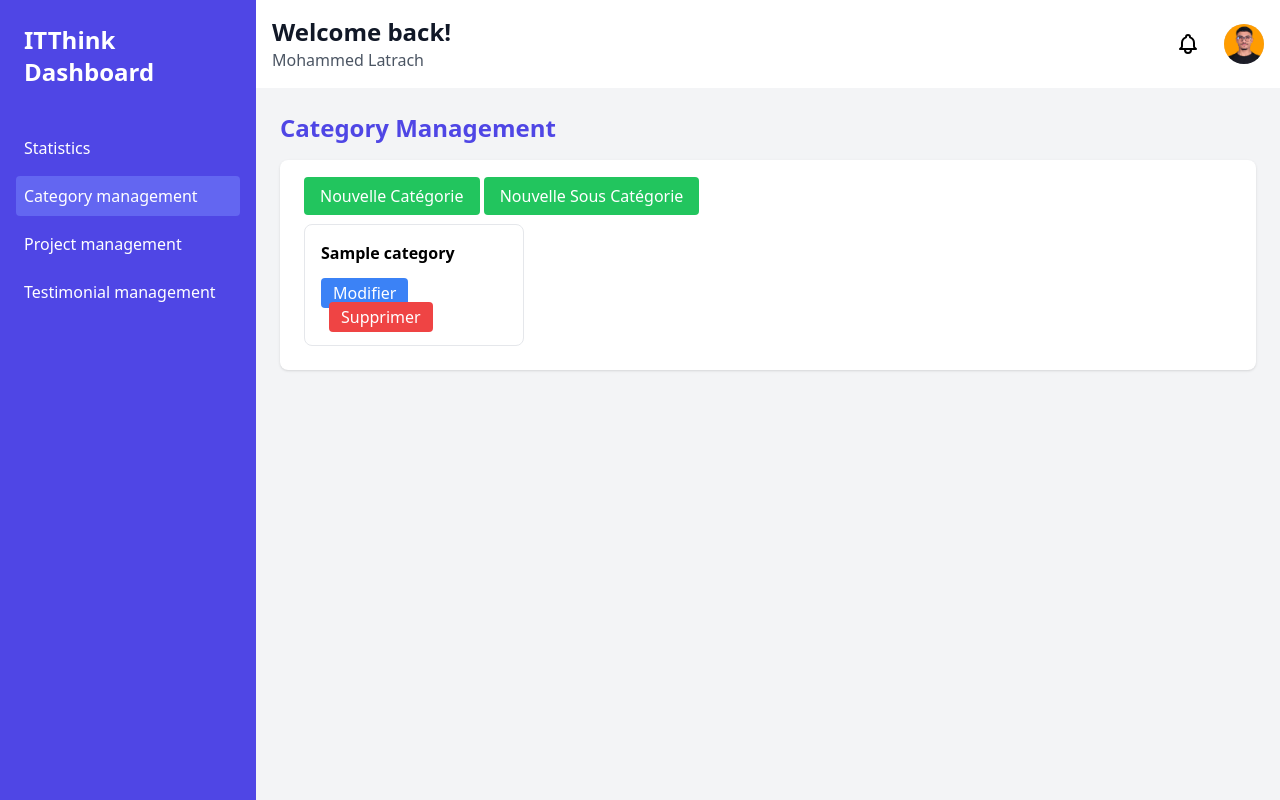
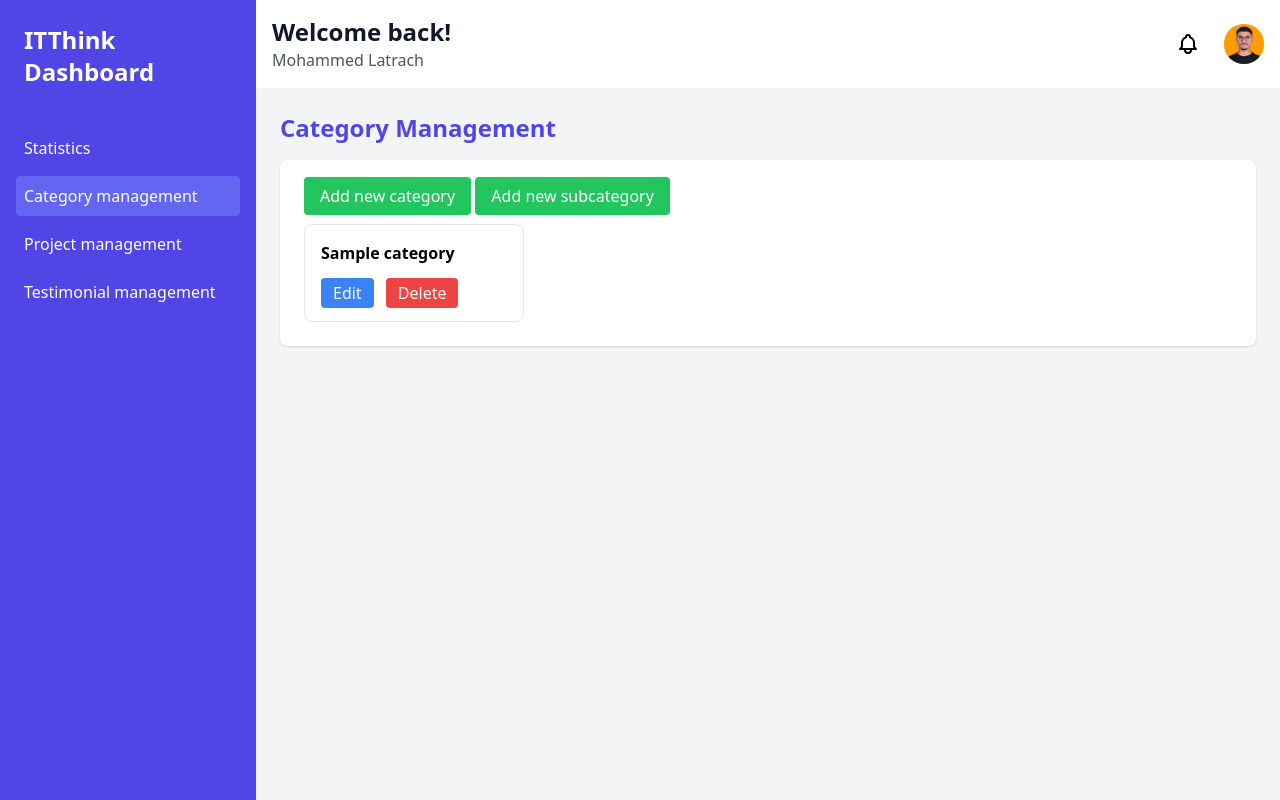
Before and after one commit to LatrachDev/Creation-du-Backend-pour-le-Gestionnaire-de-Contenu-de-ITThink, a PHP site: page /admin_dashboard.php in a window 1280 px wide, after a click on "Category management". Run offline with PHP 8.4, Linux system fonts and the light colour scheme; tables that the repository leaves empty or names only in its code hold one stand-in row (values such as "Sample post").

Commit message:
category style

```diff
--- a/admin_dashboard.php
+++ b/admin_dashboard.php
@@ -119,18 +119,18 @@
                         <h2 class="text-2xl font-bold mb-4 text-indigo-600">Category Management</h2>
                         <div class="bg-white rounded-lg shadow p-6">
                             <div class="mb-4 inline-block">
-                                <a href="addCategorie.php" id="add_cat" class="bg-green-500 text-white px-4 py-2 rounded hover:bg-green-600">Nouvelle Catégorie</a>
+                                <a href="addCategorie.php" id="add_cat" class="bg-green-500 text-white px-4 py-2 rounded hover:bg-green-600">Add new category</a>
                             </div>
                             <div class="mb-4 inline-block">
-                                <a href="addSubCat.php" id="add_sub_cat" class="cursor-pointer bg-green-500 text-white px-4 py-2 rounded hover:bg-green-600">Nouvelle Sous Catégorie</a>
+                                <a href="addSubCat.php" id="add_sub_cat" class="cursor-pointer bg-green-500 text-white px-4 py-2 rounded hover:bg-green-600">Add new subcategory</a>
                             </div>
                             <div class="grid grid-cols-4 gap-4">
                                 <?php foreach($rows as $row){?>
                                 <div class="border p-4 rounded-lg">
                                         <h3 class="font-bold"><?=$row["nom_categorie"]?></h3>
                                         <div class="mt-4 space-x-2">
-                                            <a href="update_cat.php?id=<?=$row['id_categorie']?>" class="bg-blue-500 text-white px-3 py-1 rounded hover:bg-blue-600">Modifier</a>
-                                            <a href="delete_cat.php?id=<?=$row['id_categorie']?>" class="bg-red-500 text-white px-3 py-1 rounded hover:bg-red-600">Supprimer</a>
+                                            <a href="update_cat.php?id=<?=$row['id_categorie']?>" class="bg-blue-500 text-white px-3 py-1 rounded hover:bg-blue-600">Edit</a>
+                                            <a href="delete_cat.php?id=<?=$row['id_categorie']?>" class="bg-red-500 text-white px-3 py-1 rounded hover:bg-red-600">Delete</a>
                                         </div>
                                     </div>
                                 <?php } ?>
```
